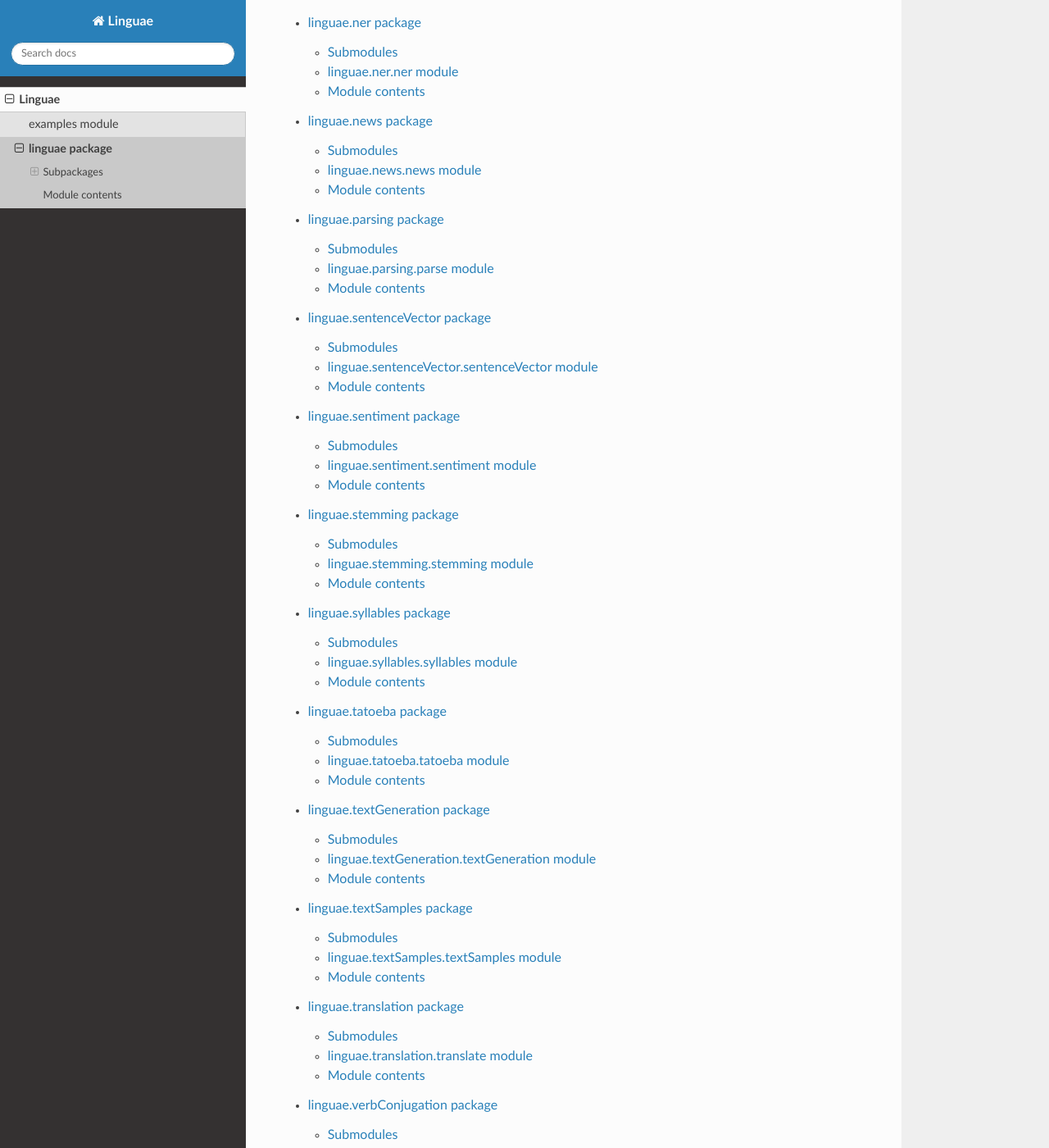
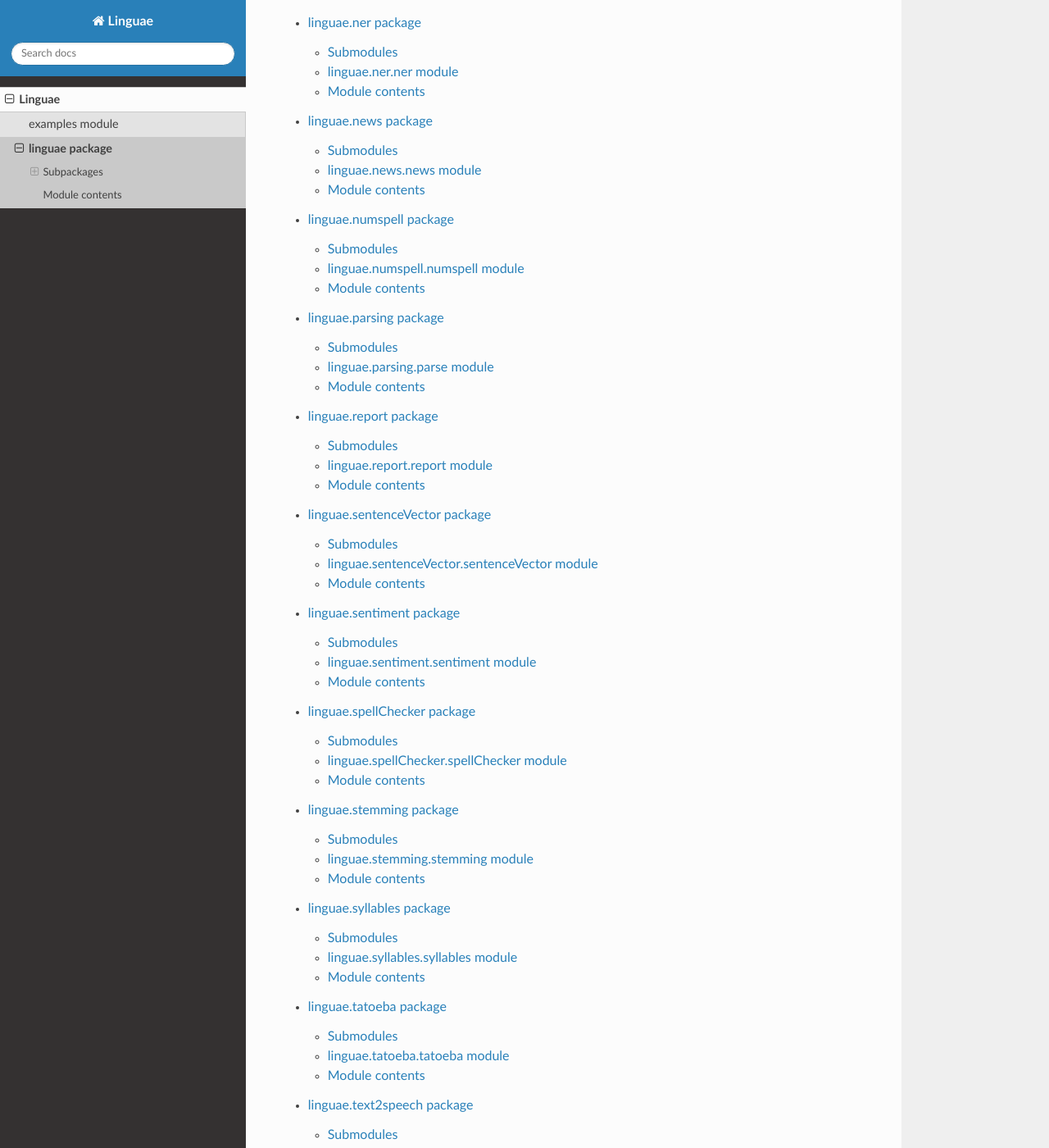
Before and after one commit to ajdavidl/Linguae, a Sphinx documentation site: the page built from docs/linguae.rst, in a window 1280 px wide and 1400 px high, scrolled down 1400 px. Shown: the whole window at 82% size. Built offline with Sphinx 7.4.7 and the Read the Docs theme 2.0.0, drawn with Linux system fonts in a browser that asks for light colours; some of the changed text lies outside the part shown.

Commit message:
Update document files

```diff
--- a/docs/linguae.rst
+++ b/docs/linguae.rst
@@ -18,12 +18,16 @@ Subpackages
    linguae.languages
    linguae.ner
    linguae.news
+   linguae.numspell
    linguae.parsing
+   linguae.report
    linguae.sentenceVector
    linguae.sentiment
+   linguae.spellChecker
    linguae.stemming
    linguae.syllables
    linguae.tatoeba
+   linguae.text2speech
    linguae.textGeneration
    linguae.textSamples
    linguae.translation
```
Also changed, not shown: docs/Readme.md (+4 -1 lines).
